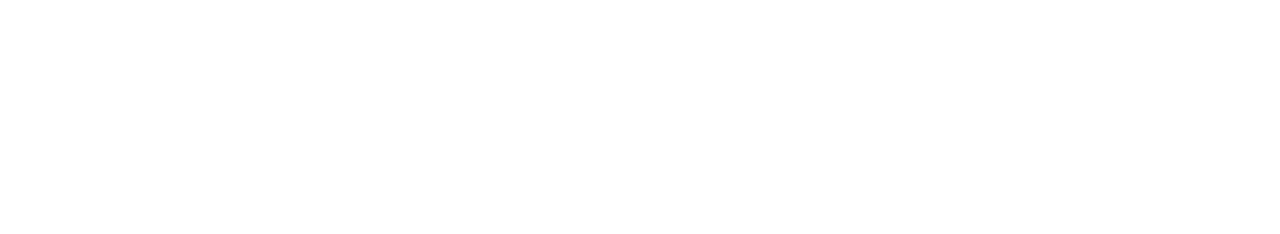
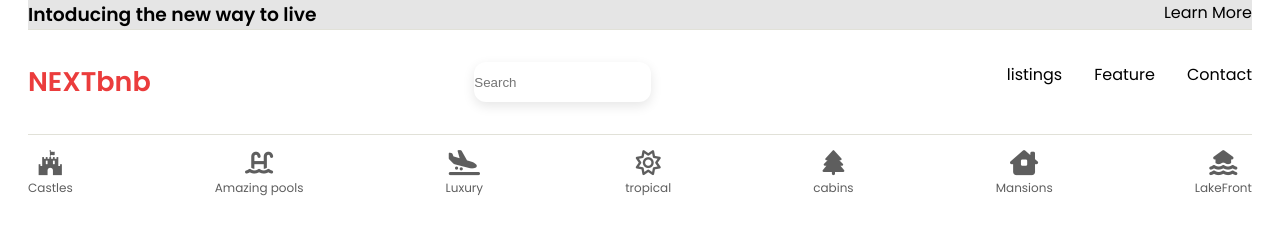
Before and after one commit to edrod1/NEXTbnb, a plain HTML site: page index.html in a window 1280 px wide. Drawn offline with Linux system fonts and the light colour scheme.

Commit message:
Sort bar completed

```diff
--- a/index.html
+++ b/index.html
@@ -5,14 +5,72 @@
     <meta charset="UTF-8">
     <meta http-equiv="X-UA-Compatible" content="IE=edge">
     <meta name="viewport" content="width=device-width, initial-scale=1.0">
-    <title>Document</title>
-    <link rel="styles" href="styles.css">
+    <title>NEXTbnb</title>
+    <link rel="stylesheet" href="style.css" />
     <!-- CSS only -->
+    <script src="https://kit.fontawesome.com/2f6d48cd50.js" crossorigin="anonymous"></script>
 </head>
+
+<body>
+    <!-- container -->
+    <div class="container">
+        <!-- Top bar -->
+        <div class="top-bar">
+            <h3 class="intro">Intoducing the new way to live</h3>
+            <p>Learn More</p>
+        </div>
+        <!-- Top bar end -->
+        <!-- Navbar -->
+        <nav>
+            <div class="nav-title">
+                <h1>NEXTbnb</h1>
+            </div>
+            <form>
+                <input class="nav-input" type="text" placeholder="Search" />
+            </form>
+            <ul class="nav-links">
+                <li>listings</li>
+                <li>Feature</li>
+                <li>Contact</li>
+            </ul>
+        </nav>
+        <!-- navbar end -->
+        <!-- sort bar -->
+        <div class="sort-bar">
+            <div>
+                <i class="fa-brands fa-fort-awesome"></i>
+                <p>Castles</p>
+            </div>
+            <div>
+                <i class="fa-solid fa-water-ladder"></i>
+                <p>Amazing pools</p>
+            </div>
+            <div>
+                <i class="fa-solid fa-plane-arrival"></i>
+                <p>Luxury</p>
+            </div>
+            <div>
+                <i class="fa-regular fa-sun"></i>
+                <p>tropical</p>
+            </div>
+            <div>
+                <i class="fa-solid fa-tree"></i>
+                <p>cabins</p>
+            </div>
+            <div>
+                <i class="fa-solid fa-house-chimney-window"></i>
+                <p>Mansions</p>
+            </div>
+            <div>
+                <i class="fa-solid fa-house-flood-water"></i>
+                <p>LakeFront</p>
+            </div>
+
+        </div>
 
 
 
-<body>
+    </div>
 
 </body>
 
--- /dev/null
+++ b/style.css
@@ -0,0 +1,86 @@
+@import url('https://fonts.googleapis.com/css2?family=Poppins:ital,wght@0,100;0,200;0,300;0,400;0,500;0,600;1,700&display=swap');
+
+* {
+    box-sizing: border-box;
+    margin: 0;
+    padding: 0;
+}
+body {
+    font-family: 'Poppins', sans-serif;
+}
+li {
+    list-style-type: none;
+}
+a {
+    text-decoration: none;
+    color: #333
+}
+
+.container {
+    max-width: 1240px;
+    margin: auto;
+    padding: 0 8px;
+}
+
+.top-bar{
+    display:flex;
+flex-direction: row;
+  justify-content: space-between;
+border-bottom: 1px solid;
+border-color: rgb(225, 225, 216);
+background:rgba(0, 0, 0, 0.1)
+}
+
+/* top bar end */
+
+/* navbar start */
+
+nav{
+    display: flex;
+    justify-content: space-between;
+    height: 100%;
+    padding: 32px 0;
+  border-bottom: 1px solid;
+  border-color: rgb(225, 225, 216);
+}
+
+.nav-title{
+    color:rgb(235, 60, 60);
+    font-size: large;
+}
+
+.nav-input{
+    border-radius: 12px;
+    height: 100%;
+    box-shadow: rgba(0, 0, 0, 0.1) 0px 4px 12px;
+    border: none
+}
+
+.nav-links{
+    display:flex;
+}
+
+.nav-links li{
+    padding-left: 2rem;
+}
+
+/* navbar end */
+/* sort bar */
+.sort-bar {
+display:flex;
+justify-content: space-between;
+padding: 1rem 0;
+color: #5e5e5e;
+
+}
+.sort-bar div {
+    text-align: center;
+}
+
+.sort-bar i{
+    font-size: 25px;
+}
+
+.sort-bar p {
+    font-size: 12px;
+}
```
Also changed, not shown: styles.css (deleted).
